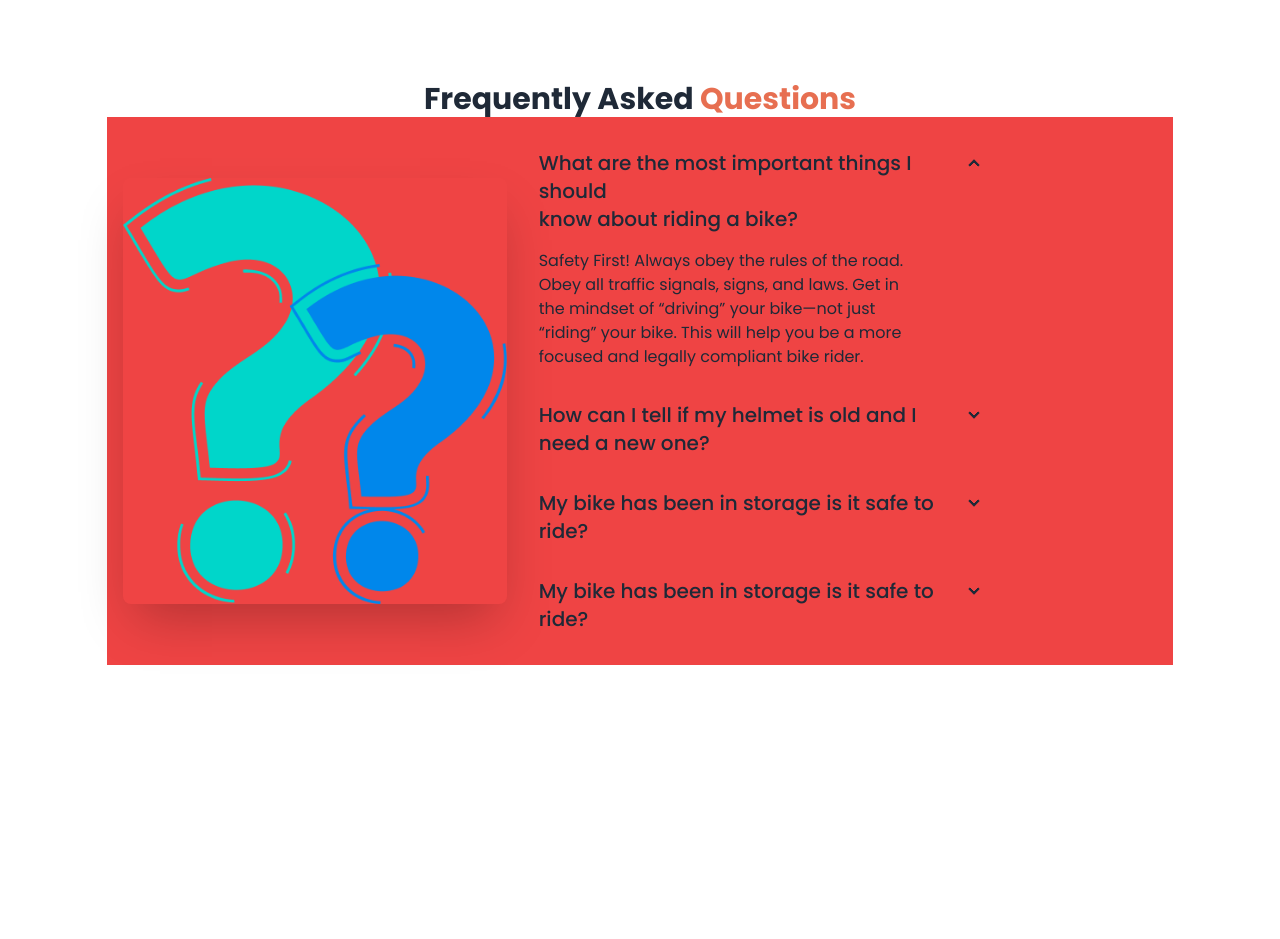
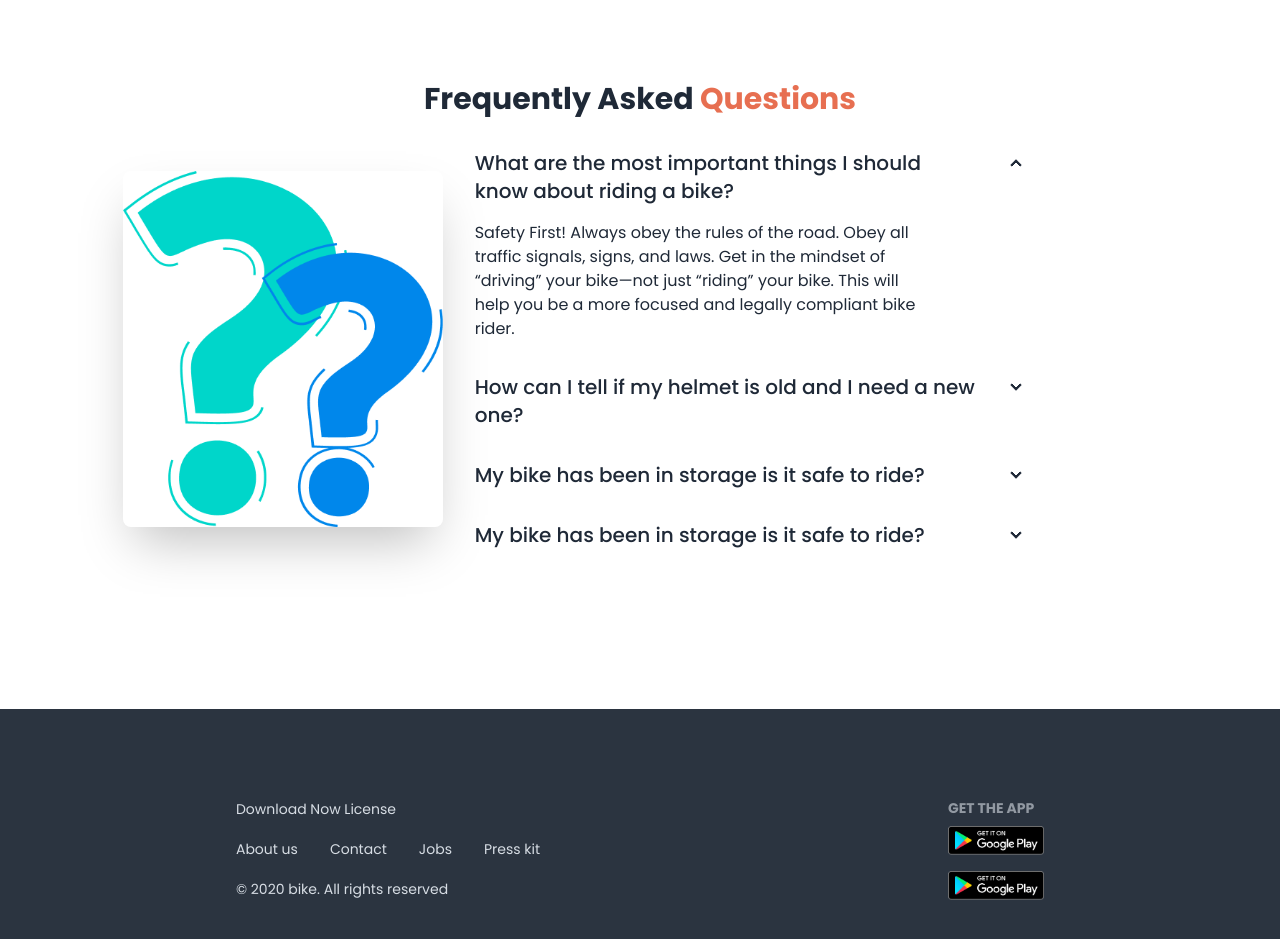
Before and after one commit to mdrasel97/biker-zone, a plain HTML site: page index.html in a window 1280 px wide. Shown: the part 2420-3359 px from the top of the page. Before the commit the page ends 3213 px from the top, so only its background shows below. Drawn offline with nearby package versions, Linux system fonts and the light colour scheme.

Commit message:
footer section customize

```diff
--- a/index.html
+++ b/index.html
@@ -324,21 +324,21 @@
 
       <!-- faq container  -->
       <div class="hero ">
-        <div class="hero-content flex-col lg:flex-row justify-center w-5/6 mx-auto bg-red-500">
+        <div class="hero-content flex-col lg:flex-row justify-center w-5/6 mx-auto ">
           <img
             src="./images/others/faq.png"
-            class="max-w-sm rounded-lg shadow-2xl" />
+            class="max-w-xs rounded-lg shadow-2xl" />
 
             <!-- faq content  -->
           <div>
-            <div class="collapse collapse-arrow w-12/12 md:w-3/4">
+            <div class="collapse collapse-arrow w-12/12 md:w-5/6">
               <input type="radio" name="my-accordion-2" checked="checked" />
               <div class="collapse-title text-xl font-medium"> What are the most important things I should <br> know about riding a bike?</div>
               <div class="collapse-content w-5/6">
                 <p>Safety First! Always obey the rules of the road. Obey all traffic signals, signs, and laws. Get in the mindset of “driving” your bike—not just “riding” your bike. This will help you be a more focused and legally compliant bike rider. </p>
               </div>
             </div>
-            <div class="collapse collapse-arrow w-12/12 md:w-3/4">
+            <div class="collapse collapse-arrow w-12/12 md:w-5/6">
               <input type="radio" name="my-accordion-2" />
               <div class="collapse-title text-xl font-medium">How can I tell if my helmet is old and I need a
                 new one?</div>
@@ -346,14 +346,14 @@
                 <p>laws. Get in the mindset of “driving” your bike—not just “riding” your bike. This will help you be a more focused and legally compliant bike rider.</p>
               </div>
             </div>
-            <div class="collapse collapse-arrow w-12/12 md:w-3/4">
+            <div class="collapse collapse-arrow w-12/12 md:w-5/6">
               <input type="radio" name="my-accordion-2" />
               <div class="collapse-title text-xl font-medium">My bike has been in storage is it safe to ride?</div>
               <div class="collapse-content">
                 <p>laws. Get in the mindset of “driving” your bike—not just “riding” your bike. This will help you be a more focused and legally compliant bike rider.</p>
               </div>
             </div>
-            <div class="collapse collapse-arrow w-12/12 md:w-3/4">
+            <div class="collapse collapse-arrow w-12/12 md:w-5/6">
               <input type="radio" name="my-accordion-2" />
               <div class="collapse-title text-xl font-medium">My bike has been in storage is it safe to ride?</div>
               <div class="collapse-content">
@@ -366,10 +366,30 @@
      </section>
    </main>
 
-
-   <footer>
-
-   </footer>
+<!-- footer  -->
+   <footer class="footer md:h-[280px] bg-neutral text-neutral-content p-10 md:flex items-center justify-around">
+      <div>
+        <aside class="space-y-5">
+          <p class="">Download Now License</p>
+          <nav class="md:flex gap-8">
+            <a class="link link-hover">About us</a>
+            <a class="link link-hover">Contact</a>
+            <a class="link link-hover">Jobs</a>
+            <a class="link link-hover">Press kit</a>
+          </nav>
+          <p>© 2020 bike. All rights reserved</p>
+        </aside>
+      </div>
+      <div>
+        <nav>
+          <h6 class="footer-title">Get the App</h6>
+          <div class="grid grid-rows-1 gap-4">
+            <a href=""><img class="w-24" src="./images/others/android.png" alt=""></a>
+            <a href=""><img class="w-24" src="./images/others/android.png" alt=""></a>
+          </div>
+        </nav>
+    </div>
+  </footer>
 
 
 </body>
```
